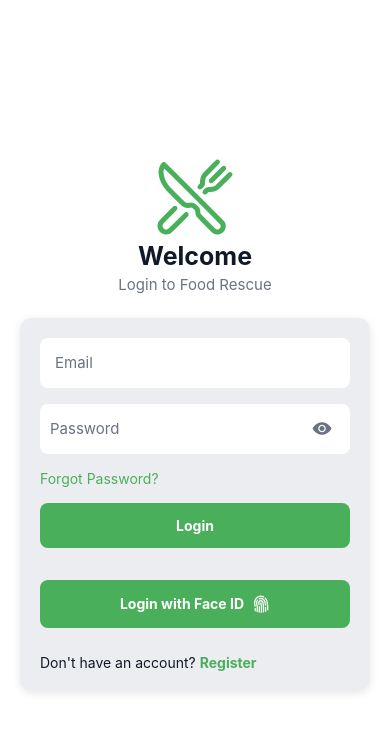
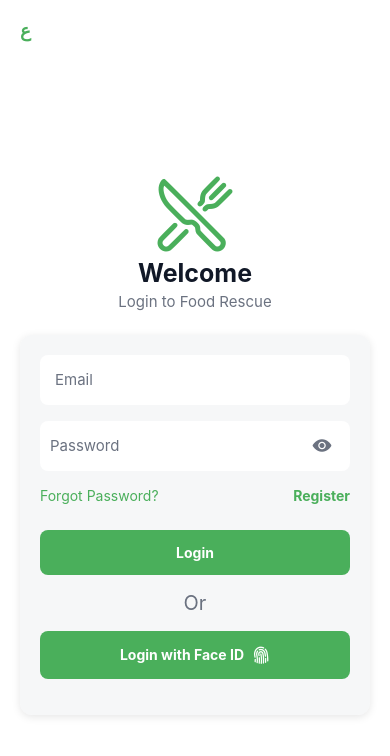
Before and after one commit to muhannadbadawi/food-rescue-frontend, a React Native app: screen /Login in a window 390 px wide. Shown: the top 756 px of the page. Built offline with nearby package versions, Linux system fonts and the light colour scheme; what expo-localization, react-native-worklets would draw is missing.

Commit message:
feat: Enhance login screen with language toggle and improved styles

```diff
--- a/src/localization/ar.json
+++ b/src/localization/ar.json
@@ -1,4 +1,7 @@
 {
+  "common": {
+    "error": "خطأ"
+  },
   "login-screen": {
     "welcome": "أهلاً وسهلاً",
     "loginToFoodRescue": "تسجيل الدخول إلى فود ريسكيو",
@@ -9,7 +12,9 @@
     "register": "تسجيل",
     "login": "تسجيل الدخول",
     "loginPressed": "تم الضغط على تسجيل الدخول",
-    "loginWithFaceId": "تسجيل الدخول باستخدام معرف الوجه"
+    "loginWithFaceId": "تسجيل الدخول باستخدام معرف الوجه",
+    "or": "أو",
+    "usePassword": "استخدام كلمة المرور"
   },
   "register-screen": {
     "title": "إنشاء حساب",
--- a/src/localization/en.json
+++ b/src/localization/en.json
@@ -1,4 +1,7 @@
 {
+  "common": {
+    "error": "Error"
+  },
   "login-screen": {
     "welcome": "Welcome",
     "loginToFoodRescue": "Login to Food Rescue",
@@ -9,7 +12,9 @@
     "register": "Register",
     "login": "Login",
     "loginPressed": "Login Pressed",
-    "loginWithFaceId": "Login with Face ID"
+    "loginWithFaceId": "Login with Face ID",
+    "or": "Or",
+    "usePassword": "Use password"
   },
   "register-screen": {
     "title": "Create Account",
--- a/src/screens/auth/login/login.styles.ts
+++ b/src/screens/auth/login/login.styles.ts
@@ -1,12 +1,14 @@
 import { StyleSheet } from "react-native";
 export const getStyles = (colors: any) =>
   StyleSheet.create({
+    scrollContainer: {
+      flexGrow: 1,
+      padding: 20,
+    },
     container: {
       flexGrow: 1,
       justifyContent: "center",
-      backgroundColor: colors.background,
       alignItems: "center",
-      padding: 20,
     },
     logo: {
       width: "50%",
@@ -86,10 +88,28 @@ export const getStyles = (colors: any) =>
     eyeIcon: {
       padding: 8,
     },
-
+    topBar: {
+      width: "100%",
+      flexDirection: "row",
+    },
+    orText: {
+      color: colors.textSecondary,
+      textAlign: "center",
+      fontSize: 20,
+    },
+    linksRow: {
+      width: "100%",
+      flexDirection: "row",
+      justifyContent: "space-between",
+      marginBottom: 10,
+    },
+    safeArea: {
+      flex: 1,
+      backgroundColor: colors.background,
+    },
     card: {
       width: "100%",
-      backgroundColor: colors.card+"bb",
+      backgroundColor: colors.card + "5A",
       borderRadius: 12,
       padding: 20,
       shadowColor: colors.shadow,
@@ -98,4 +118,10 @@ export const getStyles = (colors: any) =>
       shadowRadius: 8,
       elevation: 5,
     },
+    languageToggle: {
+      fontSize: 18,
+      color: colors.primary,
+      fontWeight: "bold",
+      marginBottom: 20,
+    },
   });
--- a/src/screens/auth/login/login.tsx
+++ b/src/screens/auth/login/login.tsx
@@ -21,9 +21,10 @@ import { useTranslation } from "react-i18next";
 import { useAuth } from "../auth-context";
 import { AuthStackParamList } from "@/src/navigation/stacks/auth-stack";
 import { AuthScreen } from "@/src/navigation/screens-type/auth-screens";
-import i18n from "@/src/localization/i18n";
+import i18n, { changeLanguage } from "@/src/localization/i18n";
 import * as LocalAuthentication from "expo-local-authentication";
 import * as SecureStore from "expo-secure-store";
+import { SafeAreaView } from "react-native-safe-area-context";
 
 type LoginScreenNavigationProp = NativeStackNavigationProp<
   AuthStackParamList,
@@ -41,7 +42,14 @@ export default function Login() {
   const [password, setPassword] = useState("");
   const [showPassword, setShowPassword] = useState(false);
 
-  const handleLogin = () => {
+  const languages = i18n.language === "en" ? "ع" : "E";
+
+  const handleChangeLanguage = () => {
+    // if (i18n.language !== code) {
+    changeLanguage(i18n.language === "en" ? "ar" : "en");
+    // }
+  };
+  const handleLogin = async () => {
     login("client");
     Alert.alert(
       t("login-screen.loginPressed"),
@@ -49,10 +57,20 @@ export default function Login() {
         "login-screen.password",
       )}: ${password}`,
     );
+    await SecureStore.setItemAsync("userEmail", email);
+    await SecureStore.setItemAsync("userPassword", password);
   };
 
   const handleBiometricLogin = async () => {
     const hasHardware = await LocalAuthentication.hasHardwareAsync();
+    const userEmail = await SecureStore.getItemAsync("userEmail");
+    const userPassword = await SecureStore.getItemAsync("userPassword");
+
+    if (!userEmail || !userPassword) {
+      Alert.alert(t("common.error"), "No stored credentials found");
+      return;
+    }
+
     if (!hasHardware) {
       Alert.alert(t("common.error"), "Biometrics not supported");
       return;
@@ -75,12 +93,25 @@ export default function Login() {
   };
 
   return (
+    <SafeAreaView style={styles.safeArea}>
       <KeyboardAvoidingView
         style={{ flex: 1 }}
         behavior={Platform.OS === "ios" ? "padding" : "height"}
       >
         <TouchableWithoutFeedback onPress={Keyboard.dismiss}>
-        <ScrollView contentContainerStyle={styles.container}>
+          <ScrollView contentContainerStyle={styles.scrollContainer}>
+            <View style={styles.topBar}>
+              <Text
+                onPress={() => {
+                  handleChangeLanguage();
+                }}
+                style={styles.languageToggle}
+              >
+                {languages}
+              </Text>
+            </View>
+
+            <View style={styles.container}>
               {/* <Image
             source={require("../../../assets/FoodRescueLogo.png")}
             style={styles.logo}
@@ -129,20 +160,31 @@ export default function Login() {
                   </TouchableOpacity>
                 </View>
 
-            <View style={{ width: "100%" }}>
+                <View style={styles.linksRow}>
                   <TouchableOpacity
-                onPress={() => navigation.navigate(AuthScreen.ForgotPassword)}
+                    onPress={() =>
+                      navigation.navigate(AuthScreen.ForgotPassword)
+                    }
                   >
                     <Text style={styles.forgotText}>
                       {t("login-screen.forgot-password")}
                     </Text>
                   </TouchableOpacity>
+                  <TouchableOpacity
+                    onPress={() => navigation.navigate("Register")}
+                  >
+                    <Text style={styles.registerLink}>
+                      {t("login-screen.register")}
+                    </Text>
+                  </TouchableOpacity>
                 </View>
 
                 <TouchableOpacity style={styles.button} onPress={handleLogin}>
-              <Text style={styles.buttonText}>{t("login-screen.login")}</Text>
+                  <Text style={styles.buttonText}>
+                    {t("login-screen.login")}
+                  </Text>
                 </TouchableOpacity>
-
+                <Text style={styles.orText}>{t("login-screen.or")}</Text>
                 <TouchableOpacity
                   style={styles.button}
                   onPress={handleBiometricLogin}
@@ -150,22 +192,30 @@ export default function Login() {
                   <Text style={styles.buttonText}>
                     {t("login-screen.loginWithFaceId")}
                   </Text>
-              <Entypo name="fingerprint" size={18} color={colors.onPrimary} />
+                  <Entypo
+                    name="fingerprint"
+                    size={18}
+                    color={colors.onPrimary}
+                  />
                 </TouchableOpacity>
 
-            <View style={styles.registerContainer}>
+                {/* <View style={styles.registerContainer}>
                   <Text style={styles.registerText}>
                     {t("login-screen.have-account")}
                   </Text>
-              <TouchableOpacity onPress={() => navigation.navigate("Register")}>
+                  <TouchableOpacity
+                    onPress={() => navigation.navigate("Register")}
+                  >
                     <Text style={styles.registerLink}>
                       {t("login-screen.register")}
                     </Text>
                   </TouchableOpacity>
+                </View> */}
               </View>
             </View>
           </ScrollView>
         </TouchableWithoutFeedback>
       </KeyboardAvoidingView>
+    </SafeAreaView>
   );
 }
```
Lines whose indentation alone changed are shown as unchanged.
